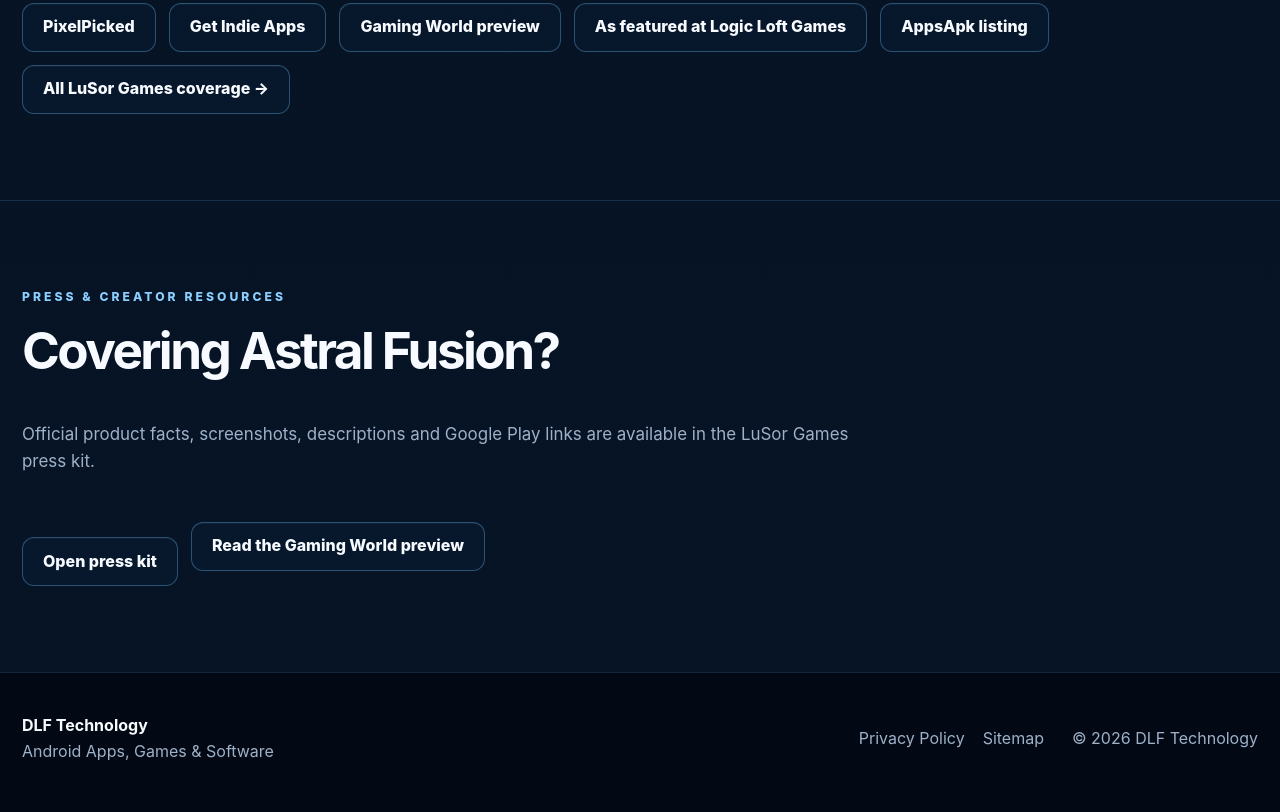
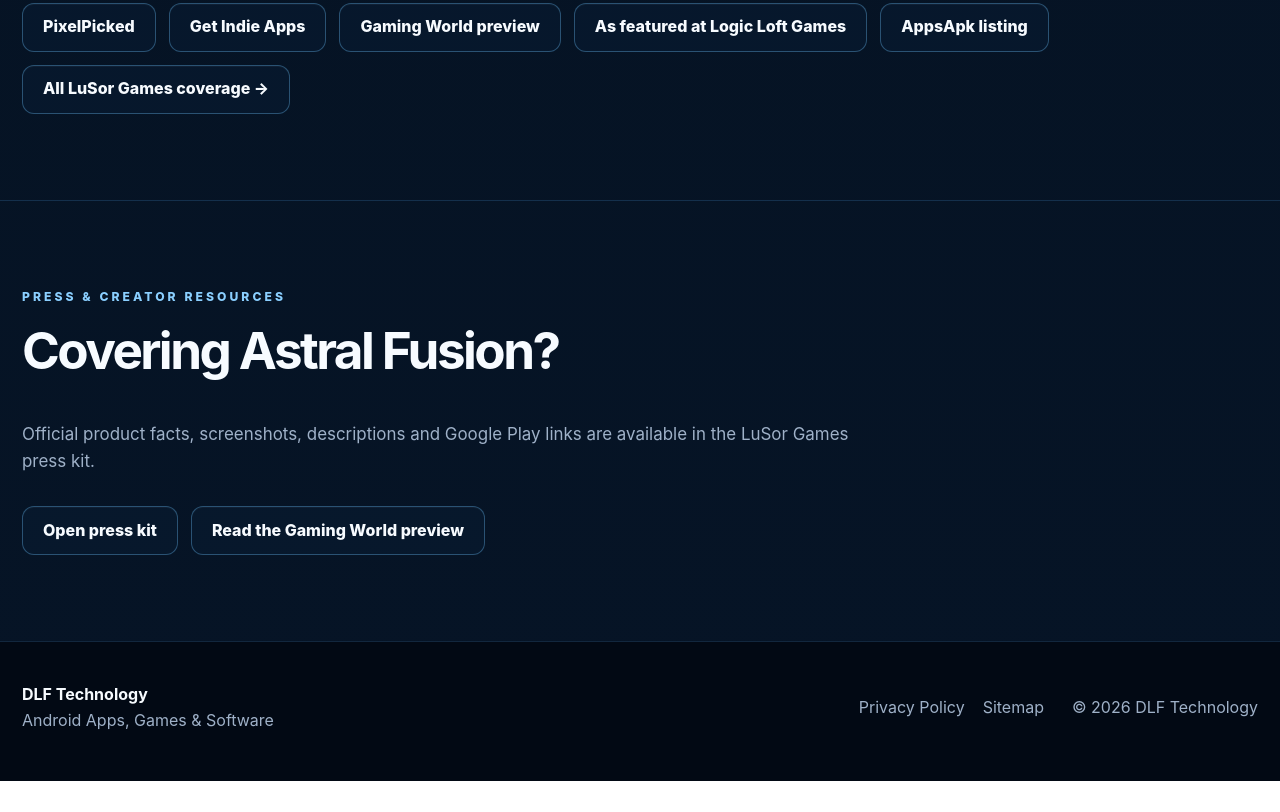
Before and after one commit to lusor83/lusor83.github.io, a plain HTML site: page astral-fusion.html in a window 1280 px wide. Shown: the part 4556-5368 px from the top of the page. After the commit the page ends 5337 px from the top, so only its background shows below. Drawn offline with Linux system fonts and the light colour scheme.

Commit message:
Improve editorial conversion and on-site copy: astral-fusion.html

```diff
--- a/astral-fusion.html
+++ b/astral-fusion.html
@@ -65,7 +65,7 @@
 <section class="section about"><div class="container about-grid"><div><p class="eyebrow">DLF TECHNOLOGY</p><h2>Independent game development</h2></div><div><p>Astral Fusion is developed by DLF Technology as a mobile physics and merge puzzle experience for Android.</p><p>For privacy information, refer to the DLF Technology Privacy Policy and the disclosures available on Google Play.</p><div class="actions"><a class="google-play-badge" href="https://play.google.com/store/apps/details?id=com.lusor83.stellarmerge" target="_blank" rel="noopener" aria-label="Get Astral Fusion on Google Play"><img src="https://play.google.com/intl/en_us/badges/static/images/badges/en_badge_web_generic.png" alt="Get it on Google Play"></a><a class="button secondary" href="index.html#products">← Back to all products</a><a class="button secondary" href="privacy.html">Privacy policy</a></div></div></div></section>
 
 <section class="section" id="coverage"><div class="container"><p class="eyebrow">DISCOVERY &amp; COVERAGE</p><h2>Astral Fusion around the web</h2><p class="product-copy">External discovery pages and editorial coverage for Astral Fusion.</p><div class="actions"><a class="button secondary" href="https://pixelpicked.com/game/55xQy9lZSgn/astral-fusion/" target="_blank" rel="noopener noreferrer">PixelPicked</a><a class="button secondary" href="https://getindieapps.com/app/astral-fusion" target="_blank" rel="noopener noreferrer">Get Indie Apps</a><a class="button secondary" href="https://gamingworld.uk/previews/astral-fusion" target="_blank" rel="noopener noreferrer">Gaming World preview</a><a class="button secondary" href="https://www.logicloftgames.com/blog/astral-fusion-space-merge-game/" target="_blank" rel="noopener noreferrer">As featured at Logic Loft Games</a><a class="button secondary" href="https://www.appsapk.com/astral-fusion/" target="_blank" rel="noopener noreferrer">AppsApk listing</a><a class="button secondary" href="press/coverage.html">All LuSor Games coverage →</a></div></div></section>
-<section class="section"><div class="container"><p class="eyebrow">PRESS &amp; CREATOR RESOURCES</p><h2>Covering Astral Fusion?</h2><p class="product-copy">Official product facts, screenshots, descriptions and Google Play links are available in the LuSor Games press kit.</p><div class="actions"><div class="actions"><a class="button secondary" href="press/astral-fusion.html">Open press kit</a></div><a class="button secondary" href="https://gamingworld.uk/previews/astral-fusion" target="_blank" rel="noopener">Read the Gaming World preview</a></div></div></section>
+<section class="section"><div class="container"><p class="eyebrow">PRESS &amp; CREATOR RESOURCES</p><h2>Covering Astral Fusion?</h2><p class="product-copy">Official product facts, screenshots, descriptions and Google Play links are available in the LuSor Games press kit.</p><div class="actions"><a class="button secondary" href="press/astral-fusion.html">Open press kit</a><a class="button secondary" href="https://gamingworld.uk/previews/astral-fusion" target="_blank" rel="noopener">Read the Gaming World preview</a></div></div></section>
 </main>
 <footer><div class="container footer-grid"><div><strong>DLF Technology</strong><br><span>Android Apps, Games & Software</span></div><div class="footer-links"><a href="privacy.html">Privacy Policy</a><a href="sitemap.xml">Sitemap</a></div><div class="copyright">© 2026 DLF Technology</div></div></footer>
 </body>
```
